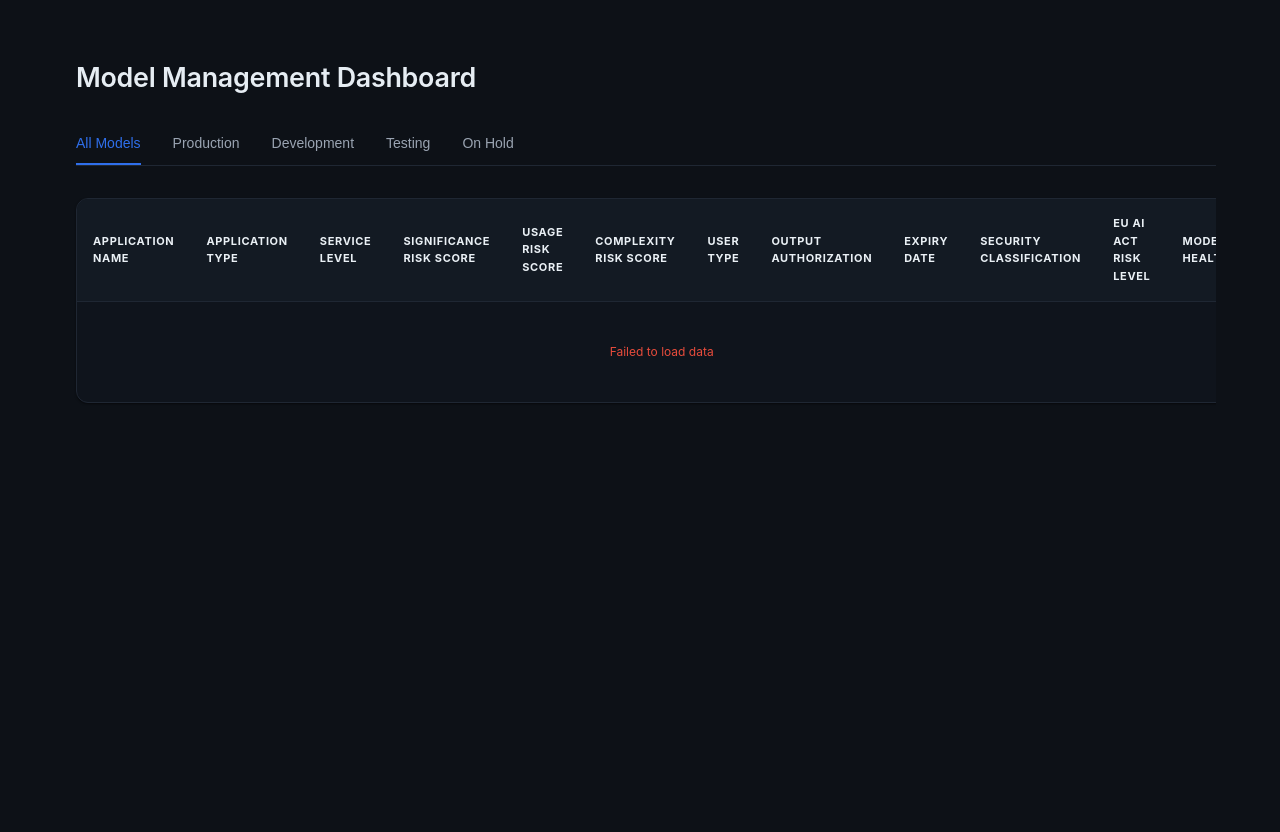
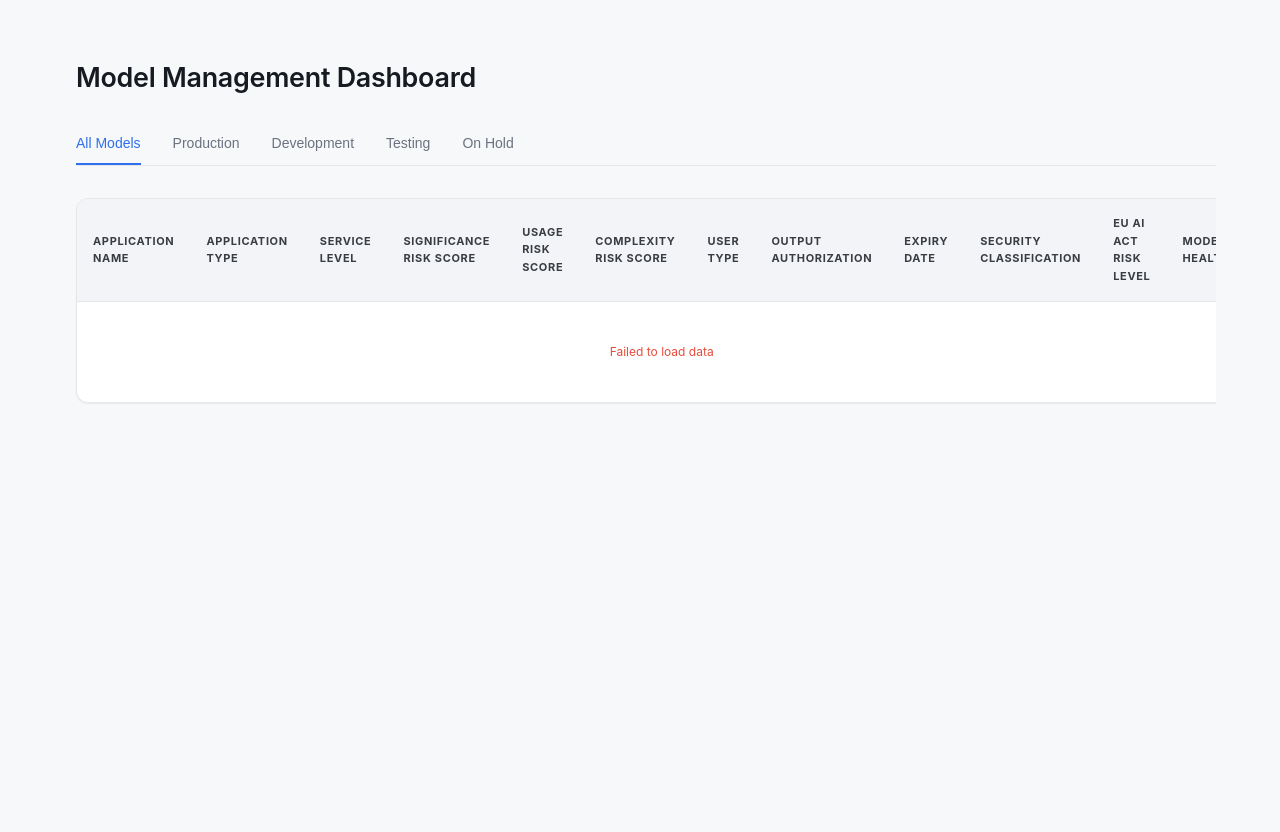
Before and after one commit to ddl-nick-goble/model-manager-dashboard, a Flask app: page / in a window 1280 px wide. Run offline with Flask 3, Linux system fonts and the light colour scheme.

Commit message:
updating css
Pushed from Domino: https://se-demo.domino.tech/workspace/nick_goble/model-manager-dashboard?executionId=68cdd6af8159b56d42f8e446

```diff
--- a/static/css/style.css
+++ b/static/css/style.css
@@ -50,29 +49,6 @@
   --focus: 2px solid color-mix(in srgb, var(--brand) 60%, white);
 
   color-scheme: light;
-}
-
-/* Optional dark mode hook */
-@media (prefers-color-scheme: light) {
-  :root {
-    --bg: #0d1117;
-    --panel: #0f141c;
-    --text: #e6edf3;
-    --muted: #9aa4b2;
-    --border: #1f2733;
-    --subtle: #1f2733;
-    --subtle-2: #131a23;
-    --shadow-sm: 0 1px 2px rgba(0,0,0,.5);
-    --shadow-md: 0 8px 24px rgba(0,0,0,.4);
-    /* Keep semantic colors but slightly deepen */
-    --ok-bg:#0b2e25; --ok-fg:#61d3a4;
-    --warn-bg:#2b210e; --warn-fg:#f9c76b;
-    --info-bg:#0e1a33; --info-fg:#7da6ff;
-    --hold-bg:#2b180e; --hold-fg:#f2a36e;
-    --stop-bg:#2a1010; --stop-fg:#ff9b9b;
-    --pill-bg:#1a1f34; --pill-fg:#9aa7ff;
-    color-scheme: light;
-  }
 }
 
 /* ---------- Resets & base ---------- */
```
Also changed, not shown: other parts of static/css/style.css (+0 -45 lines).
